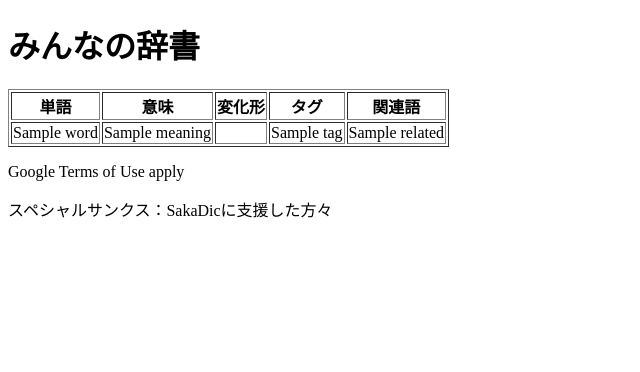
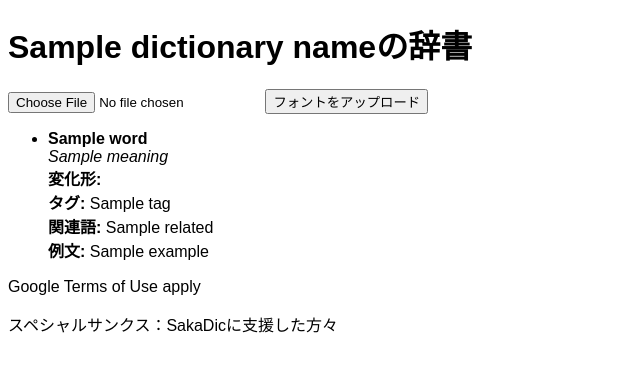
Before and after one commit to Sakalt/Sakadic, a Flask app: template templates/public_dic.html in a window 1280 px wide. Shown: the top 372 px of the page, without its empty margins (0-640 px from the left). Run offline with Flask 3, Linux system fonts and the light colour scheme; the template is opened without the code that fills it: most values are stand-ins (such as "Sample title", 1, 10 or a date in 2020); some web fonts are replaced.

Commit message:
Update public_dic.html

```diff
--- a/templates/public_dic.html
+++ b/templates/public_dic.html
@@ -2,28 +2,37 @@
 <html lang="ja">
   <head>
     <meta charset="utf-8">
-    <title>みんなの辞書</title>
+    <title>{{ dictionary_name }}の辞書</title>
+    <style>
+      {% if custom_font %}
+      @font-face {
+        font-family: 'CustomFont';
+        src: url('/uploads/{{ custom_font }}') format('truetype');
+      }
+      body {
+        font-family: 'CustomFont', sans-serif;
+      }
+      {% endif %}
+    </style>
   </head>
   <body>
-    <h1>みんなの辞書</h1>
-    <table border="1">
-      <tr>
-        <th>単語</th>
-        <th>意味</th>
-        <th>変化形</th>
-        <th>タグ</th>
-        <th>関連語</th>
-      </tr>
+    <h1>{{ dictionary_name }}の辞書</h1>
+    <form action="/upload_font" method="post" enctype="multipart/form-data">
+      <input type="file" name="file">
+      <input type="submit" value="フォントをアップロード">
+    </form>
+    <ul>
       {% for word, details in dictionary.items() %}
-        <tr>
-          <td>{{ word }}</td>
-          <td>{{ details.meaning }}</td>
-          <td>{{ details.forms|join(', ') }}</td>
-          <td>{{ details.tags|join(', ') }}</td>
-          <td>{{ details.related|join(', ') }}</td>
-        </tr>
+        <li>
+          <strong>{{ word }}</strong><br>
+          <em>{{ details.meaning }}</em><br>
+          <strong>変化形:</strong> {{ details.forms|join(', ') }}<br>
+          <strong>タグ:</strong> {{ details.tags|join(', ') }}<br>
+          <strong>関連語:</strong> {{ details.related|join(', ') }}<br>
+          <strong>例文:</strong> {{ details.examples|join(', ') }}
+        </li>
       {% endfor %}
-    </table>
+    </ul>
     <footer>
       <p>Google Terms of Use apply</p>
       <p>スペシャルサンクス：SakaDicに支援した方々</p>
```
